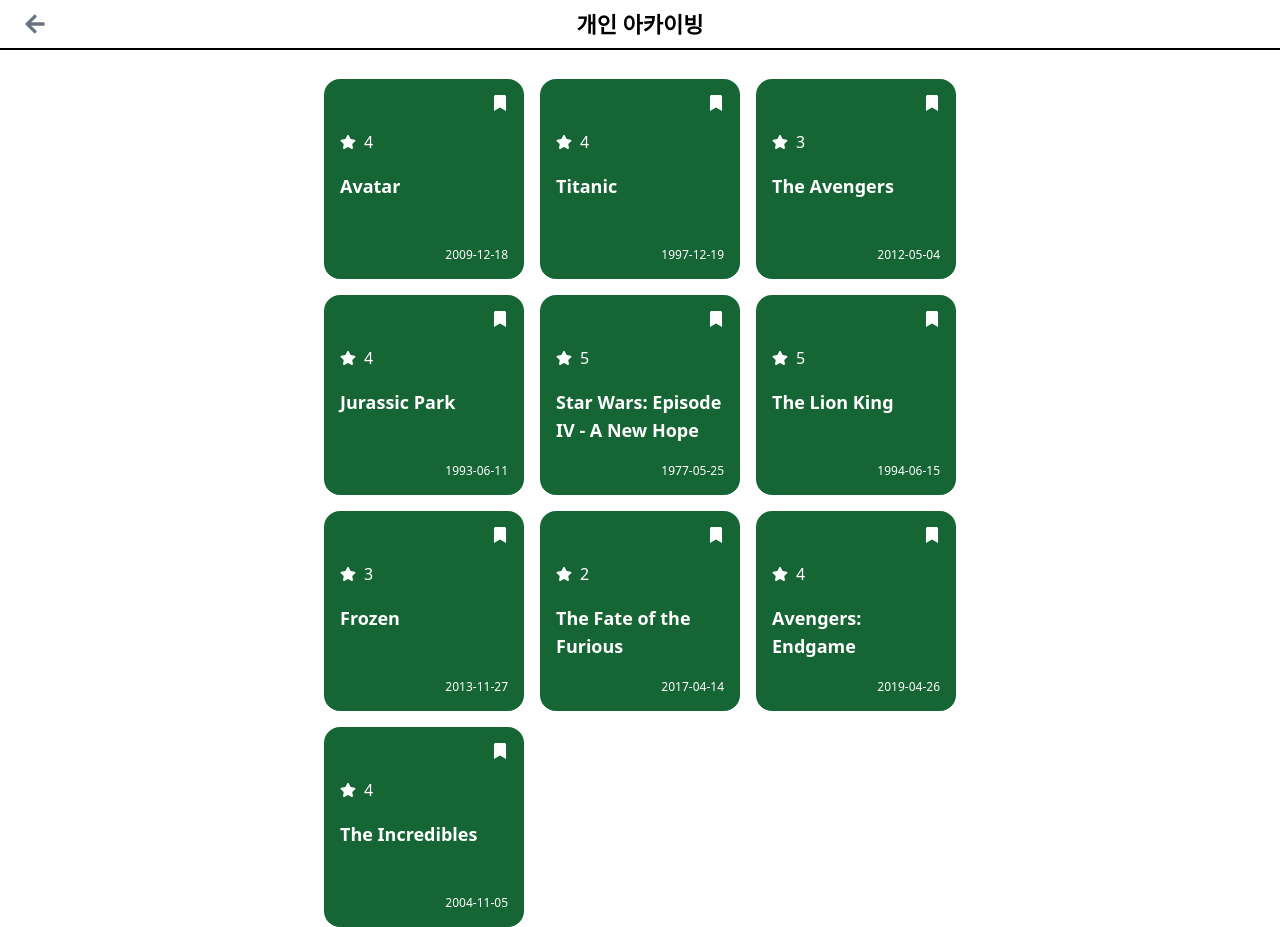
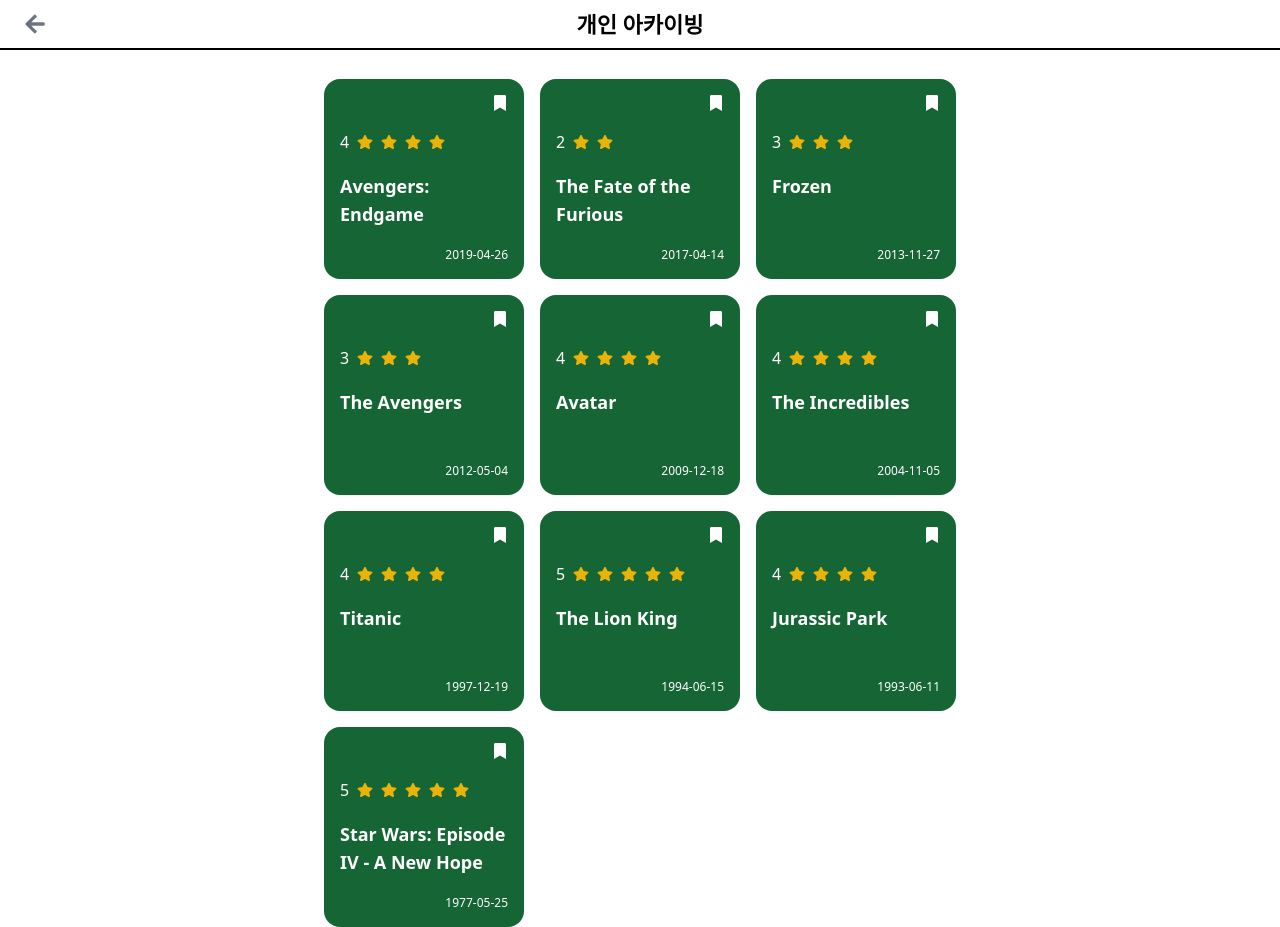
Before and after one commit to pminsun/PersonalArchiving, a Next.js app in the folder next13/: page /list/orderlist in a window 1280 px wide. Built offline with nearby package versions, Linux system fonts and the light colour scheme.

Commit message:
Feat : orderlist 페이지 정렬 북마크 추가

```diff
--- a/next13/src/pages/list/orderlist/index.js
+++ b/next13/src/pages/list/orderlist/index.js
@@ -1,22 +1,78 @@
+import { cls } from '@/utils/config';
 import { testList } from '@/utils/testList';
+import { useEffect, useState } from 'react';
 import { FaBookmark, FaStar } from 'react-icons/fa';
 
 export default function Orderlist() {
+  const [orderData, setOrderData] = useState(testList);
+  const [orderType, setOrderType] = useState('1');
+
+  const selectOrderType = (e) => {
+    setOrderType(e.target.value);
+  };
+
+  const ratingStar = (value) => {
+    const starLength = Array.from({ length: value }, (v, i) => i + 1);
+    return starLength;
+  };
+
+  useEffect(() => {
+    let orderData = [];
+    let data = [...testList];
+    if (orderType === '1') {
+      orderData = data.sort((a, b) => new Date(b.releaseDate) - new Date(a.releaseDate));
+    } else {
+      orderData = data.sort((a, b) => b.rating - a.rating);
+    }
+
+    setOrderData(orderData);
+  }, [orderType]);
+
+  const isBookmark = (title) => {
+    const isBookmarkOrder = orderData.map((data, index) => {
+      if (data.title === title) {
+        return {
+          ...data,
+          bookmark: !data.bookmark,
+        };
+      }
+
+      return data;
+    });
+
+    const sortedDataList = isBookmarkOrder.sort((a, b) => {
+      return +b.bookmark - +a.bookmark;
+    });
+
+    setOrderData(sortedDataList);
+  };
+
   return (
     <section className="orderlistPage_container">
-      <select>
-        <option>개봉일 최신순</option>
-        <option>별점 높은 순</option>
+      <select
+        value={orderType}
+        onChange={selectOrderType}
+      >
+        <option value={'1'}>개봉일 최신순</option>
+        <option value={'2'}>별점 높은 순</option>
       </select>
       <ul>
-        {testList.map((item, index) => (
-          <li>
+        {orderData.map((item, index) => (
+          <li key={item.title}>
             <div className="bookmark_area">
-              <FaBookmark />
+              <FaBookmark
+                onClick={() => isBookmark(item.title)}
+                className={cls(item.bookmark ? '!text-red-500' : 'text-white')}
+              />
             </div>
             <div className="rating_area">
-              <FaStar />
               <p className="rating">{item.rating}</p>
+              {ratingStar(item.rating).map((star, index) => (
+                <FaStar
+                  key={index}
+                  className="text-yellow-500"
+                />
+              ))}
             </div>
             <p className="title">{item.title}</p>
             <p className="releasedate">{item.releaseDate}</p>
--- a/next13/src/styles/listStyle.css
+++ b/next13/src/styles/listStyle.css
@@ -64,7 +64,7 @@ section.orderlistPage_container {
       @apply flex flex-col justify-between w-[200px] h-[200px] p-4 text-white bg-green-800 rounded-2xl;
 
       .bookmark_area {
-        @apply flex items-end justify-end;
+        @apply flex items-end justify-end gap-1;
 
         svg {
           @apply inline-block text-white text-[16px];
```
